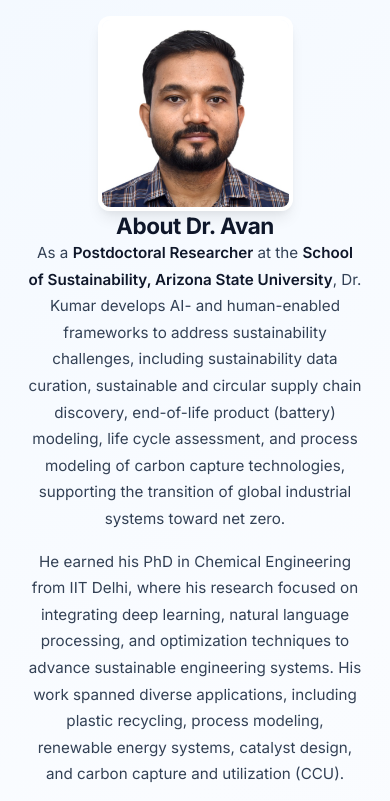
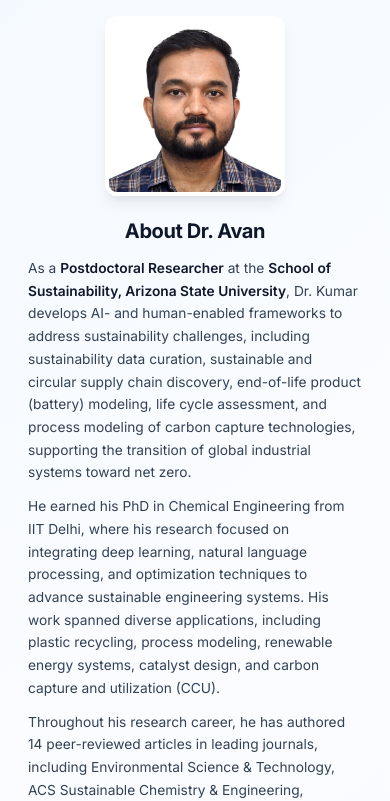
Before and after one commit to avanscholar/Website, a plain HTML site: page index.html in a window 390 px wide. Shown: the part 685-1486 px from the top of the page. Drawn offline with Linux system fonts and the light colour scheme.

Commit message:
Style compact homepage profile biography layout

```diff
--- a/assets/css/style.css
+++ b/assets/css/style.css
@@ -1457,3 +1457,65 @@ h1, h2, h3, h4 {
     flex-direction: column;
   }
 }
+
+
+/* Homepage profile photo and biography side by side */
+.section-hero {
+  padding-top: 48px;
+  padding-bottom: 48px;
+}
+
+.section-hero .hero-grid {
+  grid-template-columns: minmax(300px, .8fr) minmax(0, 1.2fr);
+  align-items: start;
+  gap: 48px;
+}
+
+.hero-about-side {
+  display: grid;
+  grid-template-columns: 180px minmax(0, 1fr);
+  gap: 1.4rem;
+  align-items: start;
+}
+
+.hero-about-side .hero-photo {
+  width: 180px;
+  height: 180px;
+}
+
+.hero-bio h2 {
+  font-size: 1.25rem;
+  margin: 0 0 .8rem;
+  color: var(--clr-primary);
+}
+
+.hero-bio .about-body p {
+  font-size: .86rem;
+  line-height: 1.65;
+  margin-bottom: .7rem;
+}
+
+@media (max-width: 1050px) {
+  .section-hero .hero-grid {
+    grid-template-columns: 1fr;
+  }
+
+  .hero-about-side {
+    grid-template-columns: 180px minmax(0, 1fr);
+  }
+}
+
+@media (max-width: 620px) {
+  .hero-about-side {
+    grid-template-columns: 1fr;
+    text-align: left;
+  }
+
+  .hero-about-side .hero-photo-wrap {
+    justify-content: center;
+  }
+
+  .hero-bio h2 {
+    text-align: center;
+  }
+}
```
